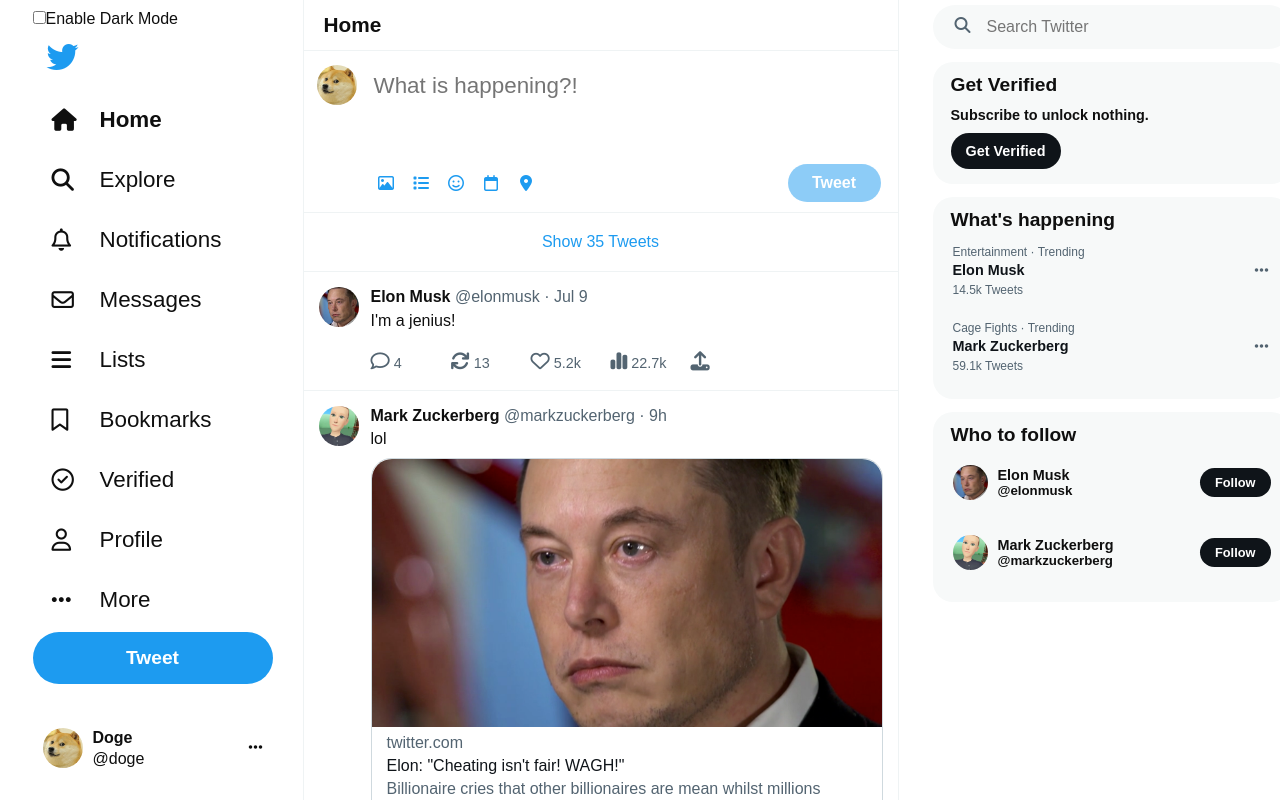
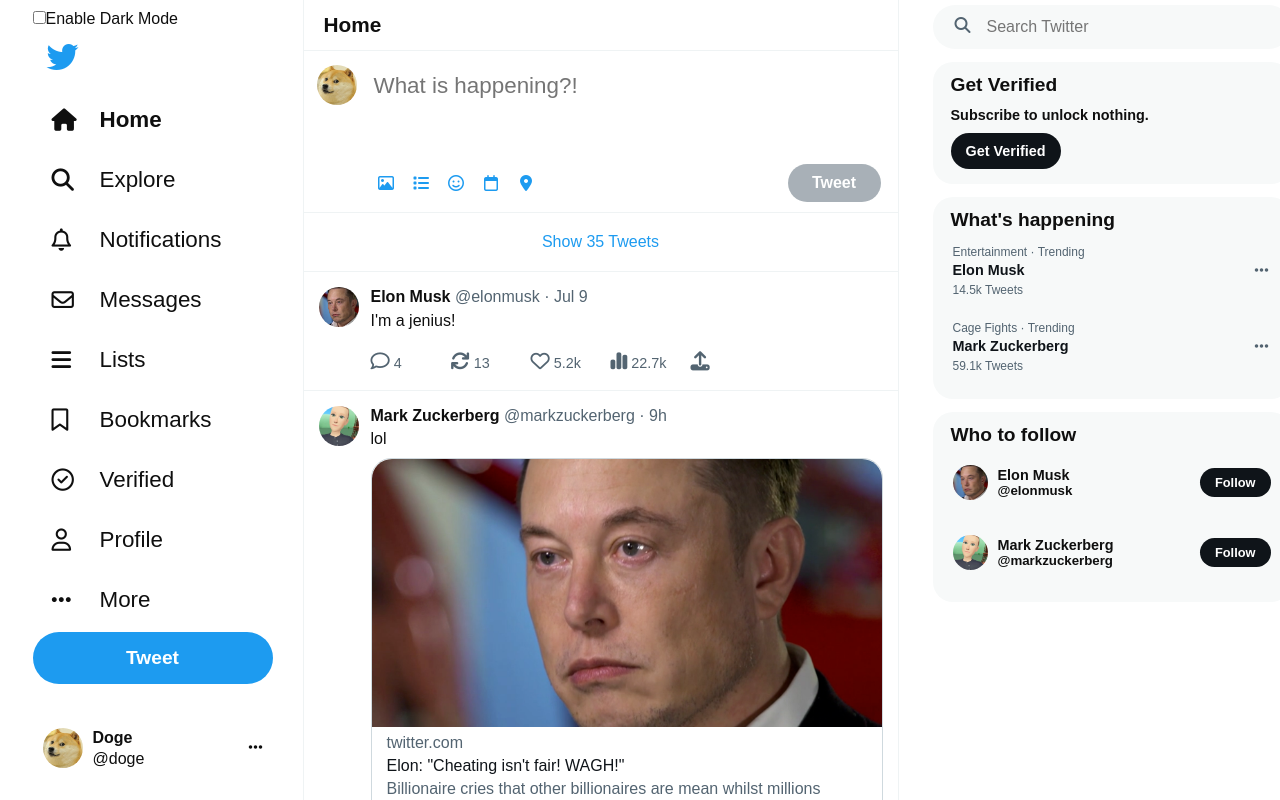
Before and after one commit to zainabch123/react-context-api, a React (Vite) app: page / in a window 1280 px wide. In both pictures the pointer is over the button 834 px from the left and 183 px from the top of the page. Shown: the top 800 px of the page. Built offline with nearby package versions, Linux system fonts and the light colour scheme.

Commit message:
Update CSS for disable button hover

```diff
--- a/src/index.css
+++ b/src/index.css
@@ -532,8 +532,11 @@
     color: var(--primary-darker);
 }
 
-.create-tweet .tweet-btn:disabled:hover {
-    background-color: var(--primary);
+.create-tweet .tweet-btn:disabled:hover,
+.create-tweet.dark .tweet-btn:disabled:hover
+{
+    background-color: var(--grey);
+    color: var(--white);
 }
 
 .space {
```
